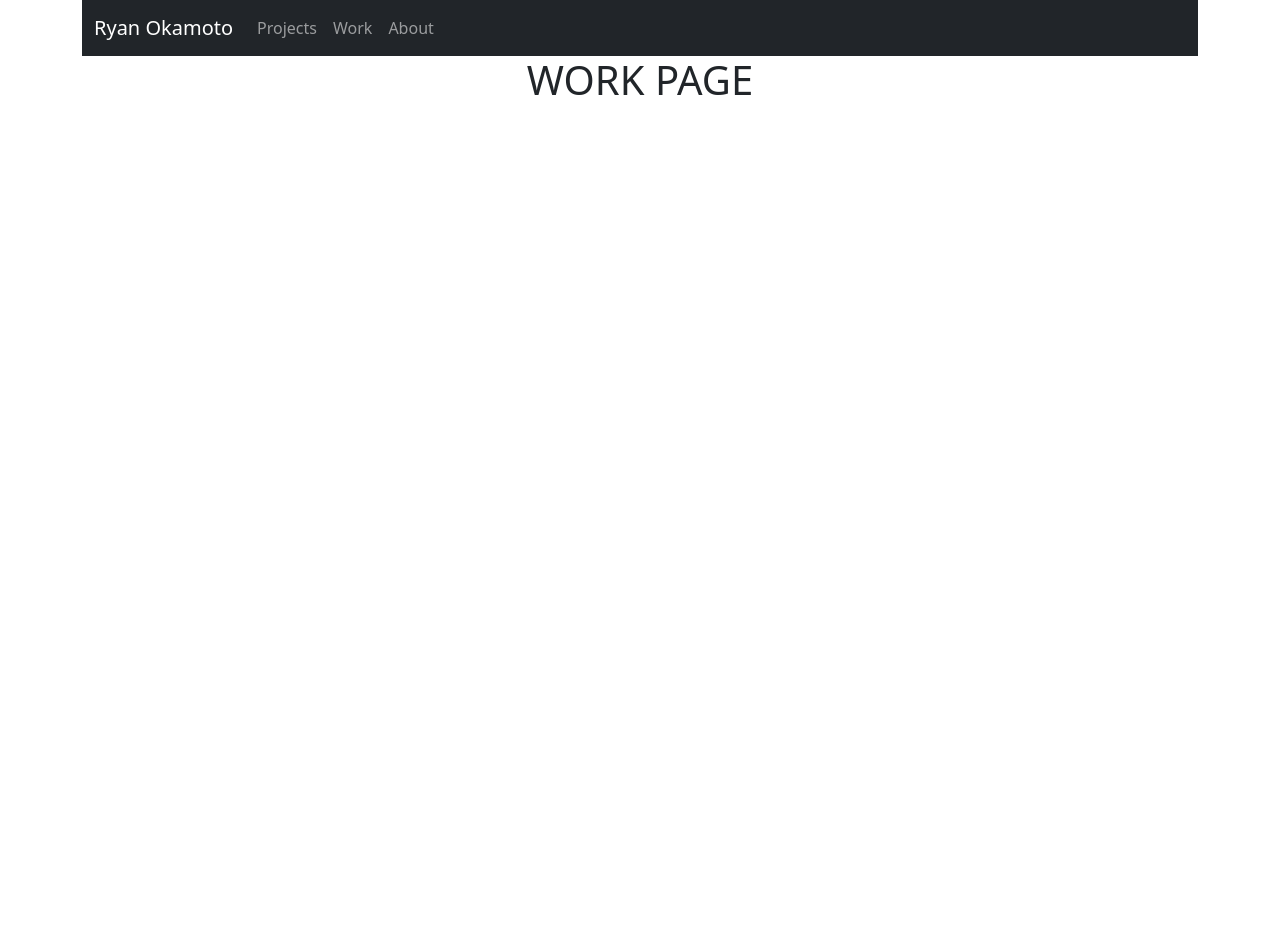
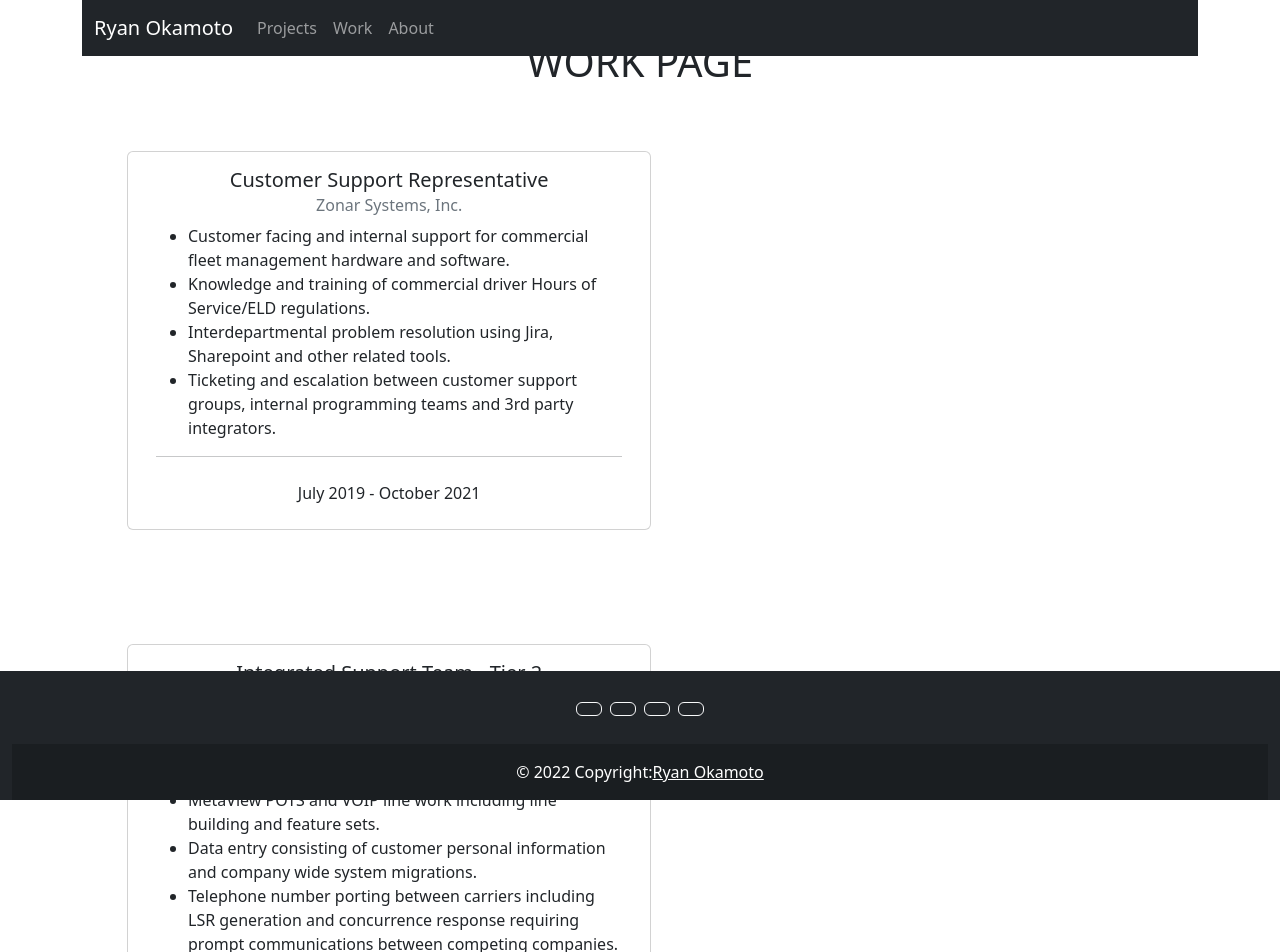
Before and after one commit to WeAreRyan/React-Portfolio, a React (Create React App) app: page /work in a window 1280 px wide. Shown: the top 952 px of the page. Before the commit the page ends 800 px from the top, so only its background shows below. Built offline with nearby package versions, Linux system fonts and the light colour scheme.

Commit message:
updates styling on projects page and adds some content to work page

```diff
--- a/package.json
+++ b/package.json
@@ -11,6 +11,7 @@
     "dotenv": "^16.0.1",
     "express": "^4.18.1",
     "jsonwebtoken": "^8.5.1",
+    "mdb-react-ui-kit": "^4.2.0",
     "mongoose": "^6.5.0",
     "morgan": "^1.10.0",
     "react": "^18.2.0",
--- /dev/null
+++ b/src/components/Footer/Footer.jsx
@@ -0,0 +1,48 @@
+import {
+  MDBFooter,
+  MDBContainer,
+  MDBCol,
+  MDBRow,
+  MDBIcon,
+  MDBBtn
+} from 'mdb-react-ui-kit';
+
+export default function Footer() {
+  return (
+    <div className="container">
+    <div className="row">
+    <MDBFooter className='bg-dark text-center text-white fixed-bottom'>
+      <MDBContainer className='p-4 pb-0'>
+        <section className='mb-4'>
+
+
+
+
+          <MDBBtn outline color="light" floating className='m-1' href='ryan.okamoto.dev@gmail.com' role='button'>
+            <MDBIcon fab icon='google' />
+          </MDBBtn>
+          <MDBBtn outline color="light" floating className='m-1' href='#!' role='button'>
+            <MDBIcon fab icon='instagram' />
+          </MDBBtn>
+
+          <MDBBtn outline color="light" floating className='m-1' href='#!' role='button'>
+            <MDBIcon fab icon='linkedin-in' />
+          </MDBBtn>
+
+          <MDBBtn outline color="light" floating className='m-1' href='#!' role='button'>
+            <MDBIcon fab icon='github' />
+          </MDBBtn>
+        </section>
+      </MDBContainer>
+
+      <div className='text-center p-3' style={{ backgroundColor: 'rgba(0, 0, 0, 0.2)' }}>
+        © 2022 Copyright:
+        <a className='text-white'>
+          Ryan Okamoto
+        </a>
+      </div>
+    </MDBFooter>
+        </div>
+        </div>
+  );
+}
--- a/src/components/NavBar/NavBar.jsx
+++ b/src/components/NavBar/NavBar.jsx
@@ -11,10 +11,10 @@ export default function NavBar({ user, setUser, aboutToggle, showAbout }) {
     setUser(null);
   }
   return (
-    <Container>
+    <Container className="fixed-top">
       <Navbar expand="sm" variant="dark" bg="dark">
       <Container>
-          <Navbar.Brand href="">Ryan Okamoto</Navbar.Brand>
+          <Navbar.Brand href="/home">Ryan Okamoto</Navbar.Brand>
           <Nav className="me-auto">
             <Nav.Link href="/projects">Projects</Nav.Link>
             <Nav.Link href="/work">Work</Nav.Link>
--- a/src/pages/App/App.css
+++ b/src/pages/App/App.css
@@ -1,5 +1,17 @@
 .App {
   text-align: center;
+}
+
+body {
+  display: flex;
+  min-height: 100vh;
+  flex-direction: column;
+}
+
+main {
+  flex: 1;
+  margin-bottom: 8%;
+  margin-top: 3%;
 }
 
 .App-logo {
@@ -36,3 +48,8 @@
     transform: rotate(360deg);
   }
 }
+
+.scrollbox {
+  height: fit-content;
+  overflow-y: scroll;
+}
--- a/src/pages/App/App.jsx
+++ b/src/pages/App/App.jsx
@@ -10,6 +10,7 @@ import Work from "../Work/Work";
 import Projects from "../Projects/Projects";
 import About from "../About/About";
 import AboutMe from "../../components/AboutMe/AboutMe";
+import Footer from "../../components/Footer/Footer"
 
 export default function App() {
   const [user, setUser] = useState(getUser());
@@ -49,6 +50,7 @@ export default function App() {
 
             <Route path="/*" element={<Navigate to="/" />} />
           </Routes>
+          <Footer />
         </div>
       </>
       {/* ) : (
--- a/src/pages/Projects/Projects.css
+++ b/src/pages/Projects/Projects.css
@@ -8,3 +8,15 @@
     text-decoration: none;
     font-size: 3rem;
 }
+
+.btn-project-link {
+    appearance: button;
+    text-decoration: none;
+    border-style: solid;
+    border-radius: 5px;
+    background-color: grey;
+    color: green;
+    padding: 1rem;
+    margin: 1rem;
+    font-size: 1.2rem;
+}
--- a/src/pages/Projects/Projects.jsx
+++ b/src/pages/Projects/Projects.jsx
@@ -4,27 +4,27 @@ export default function Projects() {
     return (
         <>
     <h1>PROJECTS PAGE</h1>
-    <div className="row">
+    <div className="row h-25 scrollbox">
         <div className="col-1"></div>
         <div className="col-3">
             <h2>My first true web application: "Solitaire"</h2>
             <img src="https://i.imgur.com/egmRaG2.png" className="project-img" />
-            <a className="project-link" href="https://weareryan.github.io/SEI-Project-1-Solitare/">Check It Out!</a>
-            <a className="project-link" href="https://github.com/WeAreRyan/SEI-Project-1-Solitare">Github Repo</a>
+            <a className="btn-project-link" target="_blank" href="https://weareryan.github.io/SEI-Project-1-Solitare/">Check It Out!</a>
+            <a className="btn-project-link" target="_blank" href="https://github.com/WeAreRyan/SEI-Project-1-Solitare">Github Repo</a>
             <div>This simplified version of solitaire is the first web application I created from scratch. It is a simple single page application using vanilla HTML, CSS and JavaScript.</div>
         </div>
         <div className="col-3">
             <h2>Getting more complicated now: Stardew Valley Completion Tracker</h2>
             <img src="https://i.imgur.com/JDGRCjP.png" className="project-img" />
-            <a className="project-link" href="https://stardew-valley-tracker.herokuapp.com/">Check It Out!</a>
-            <a className="project-link" href="https://github.com/WeAreRyan/stardew-valley-completion-tracker">Github Repo</a>
+            <a className="btn-project-link" target="_blank" href="https://stardew-valley-tracker.herokuapp.com/">Check It Out!</a>
+            <a className="btn-project-link" target="_blank" href="https://github.com/WeAreRyan/stardew-valley-completion-tracker">Github Repo</a>
             <div>This is a webapp with the intended purpose of allowing users to track their progress in the farming game Stardew Valley. The making of this application represents my first incursion into development using a framework, in this case the Express framework, and CRUD. </div>
         </div>
         <div className="col-3">
             <h2>Python and Team Programming: Macro Manager</h2>
             <img src="https://imgur.com/eO14L3f.png" className="project-img" />
-            <a className="project-link" href="https://macromanagerp3.herokuapp.com/">Check It Out!</a>
-            <a className="project-link" href="https://github.com/WeAreRyan/macromanager">Github Repo</a>
+            <a className="btn-project-link" target="_blank" href="https://macromanagerp3.herokuapp.com/">Check It Out!</a>
+            <a className="btn-project-link" target="_blank" href="https://github.com/WeAreRyan/macromanager">Github Repo</a>
             <div>Macro Manager is the result of my first collaborative work as a developer and my first time programing in Python. Built using the Django framework this app is a tool designed to be used by small to medium size companies in order to track their workflow and employees. Credit to Eric Tau and James Devine as my partners in crime on this one... also Sean. </div>
         </div>
         <div className="col-2"></div>
@@ -34,12 +34,13 @@ export default function Projects() {
         <div className="col-3">
             <h2>The capstone project: Rocks-R-Us</h2>
             <img src="https://i.imgur.com/E7kksbL.png" className="project-img" />
-            <a className="project-link" href="https://rocks-r-us.herokuapp.com/">Check It Out!</a>
-            <a className="project-link" href="https://github.com/WeAreRyan/rocks-r-us">Github Repo</a>
+            <a className="btn-project-link" target="_blank" href="https://rocks-r-us.herokuapp.com/">Check It Out!</a>
+            <a className="btn-project-link" target="_blank" href="https://github.com/WeAreRyan/rocks-r-us">Github Repo</a>
             <div>This mock store is the final application I created while still enrolled in my curriculum. Created using the React library/framework, while not completely function(when selecting checkout it just clears you cart) it is an exhibit of executing CRUD. </div>
         </div>
+
         <div className="col-2"></div>
-    </div>
+</div>
     </>
     )
 }
--- a/src/pages/Work/Work.css
+++ b/src/pages/Work/Work.css
@@ -0,0 +1,8 @@
+.workCard {
+    margin: 5%;
+    height: 100%;
+}
+
+.workCardText {
+    text-align: left;
+}
--- a/src/pages/Work/Work.jsx
+++ b/src/pages/Work/Work.jsx
@@ -1,3 +1,76 @@
+import Card from "react-bootstrap/Card"
+import ListGroup from "react-bootstrap/ListGroup"
+import "./Work.css"
+
 export default function WORK() {
-    return <h1>WORK PAGE</h1>
+    return (
+    <>
+    <div className="container">
+        <div className="row">
+    <h1>WORK PAGE</h1>
+    <Card style={{ width: '46%' }} className="workCard">
+      <Card.Body>
+        <Card.Title>Customer Support Representative</Card.Title>
+        <Card.Subtitle className="mb-2 text-muted">Zonar Systems, Inc.</Card.Subtitle>
+        <Card.Text>
+          <ul className="workCardText">
+            <li>Customer facing and internal support for commercial fleet management hardware and software. </li>
+            <li>Knowledge and training of commercial driver Hours of Service/ELD regulations. </li>
+            <li>Interdepartmental problem resolution using Jira, Sharepoint and other related tools. </li>
+            <li>Ticketing and escalation between customer support groups, internal programming teams and 3rd party integrators. </li>
+          </ul>
+        </Card.Text>
+        <hr />
+        <ListGroup className="list-group-flush">
+        <ListGroup.Item>July 2019 - October 2021</ListGroup.Item>
+      </ListGroup>
+      </Card.Body>
+    </Card>
+    <Card style={{ width: '46%' }} className="workCard">
+      <Card.Body>
+        <Card.Title>Integrated Support Team - Tier 2</Card.Title>
+        <Card.Subtitle className="mb-2 text-muted">Zonar Systems, Inc.</Card.Subtitle>
+        <Card.Text>
+          <ul className="workCardText">
+            <li>Ownership of tier 2 support for telecommunication services. Providing escalated problem resolution for both first and third party software and hardware. </li>
+            <li>MetaView POTS and VOIP line work including line building and feature sets. </li>
+            <li>Data entry consisting of customer personal information and company wide system migrations. </li>
+            <li>Telephone number porting between carriers including LSR generation and concurrence response requiring prompt communications between competing companies. </li>
+          </ul>
+        </Card.Text>
+        <hr />
+        <ListGroup className="list-group-flush">
+        <ListGroup.Item>November 2012 - February 2019</ListGroup.Item>
+      </ListGroup>
+      </Card.Body>
+    </Card>
+    <Card style={{ width: '46%' }} className="workCard" >
+      <Card.Body>
+        <Card.Title>Customer Support Representative</Card.Title>
+        <Card.Subtitle className="mb-2 text-muted">Zonar Systems, Inc.</Card.Subtitle>
+        <Card.Text>
+          <ul className="workCardText">
+            <li>Customer facing and internal support for commercial fleet management hardware and software. </li>
+            <li>Knowledge and training of commercial driver Hours of Service/ELD regulations. </li>
+            <li>Interdepartmental problem resolution using Jira, Sharepoint and other related tools. </li>
+            <li>Ticketing and escalation between customer support groups, internal programming teams and 3rd party integrators. </li>
+          </ul>
+        </Card.Text>
+        <hr />
+        <ListGroup className="list-group-flush">
+        <ListGroup.Item>July 2019 - October 2021</ListGroup.Item>
+      </ListGroup>
+      </Card.Body>
+    </Card>
+    <button
+            type="button"
+            className="btn btn-primary"
+            style={{ float: "right" }}
+          >
+            ADD
+          </button>
+    </div>
+    </div>
+    </>
+    )
 }
```
Also changed, not shown: 1 other file (tests, documents, lock files or other folders).
